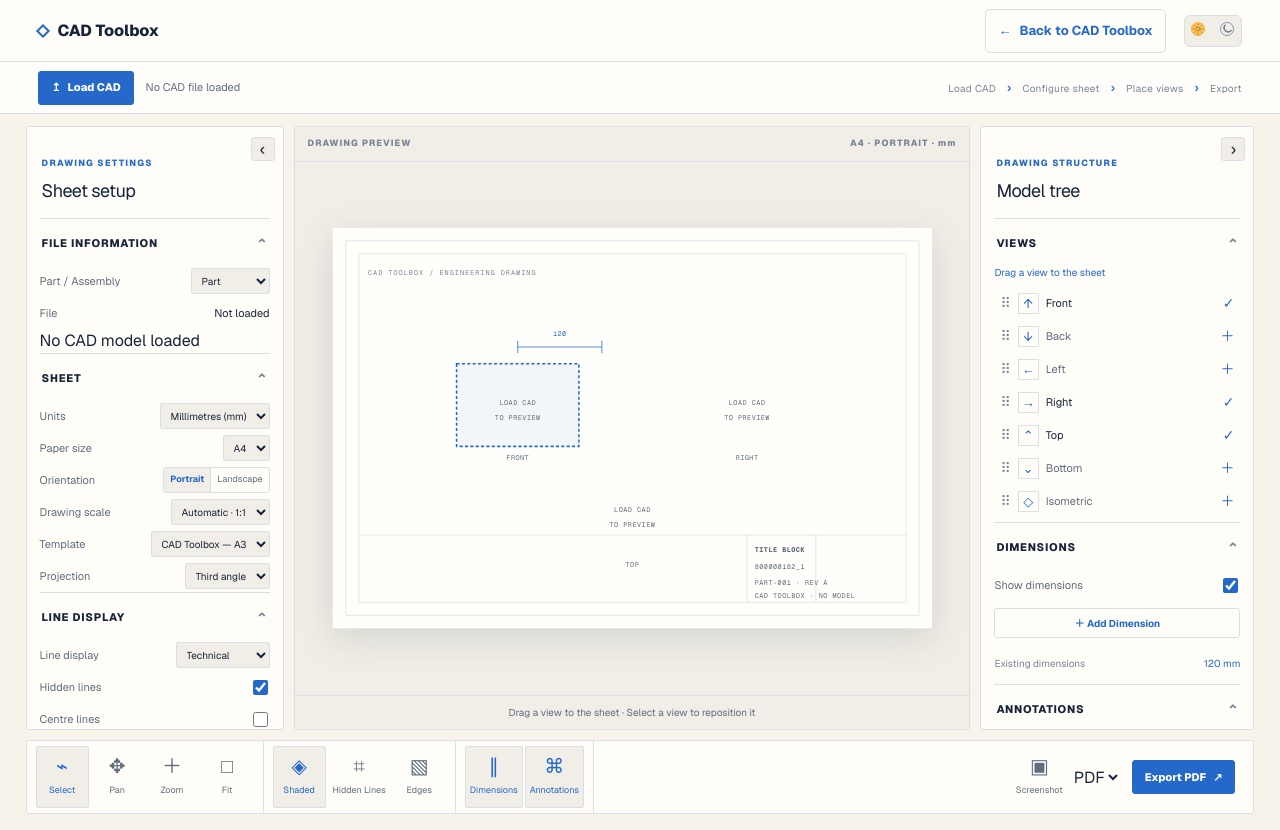
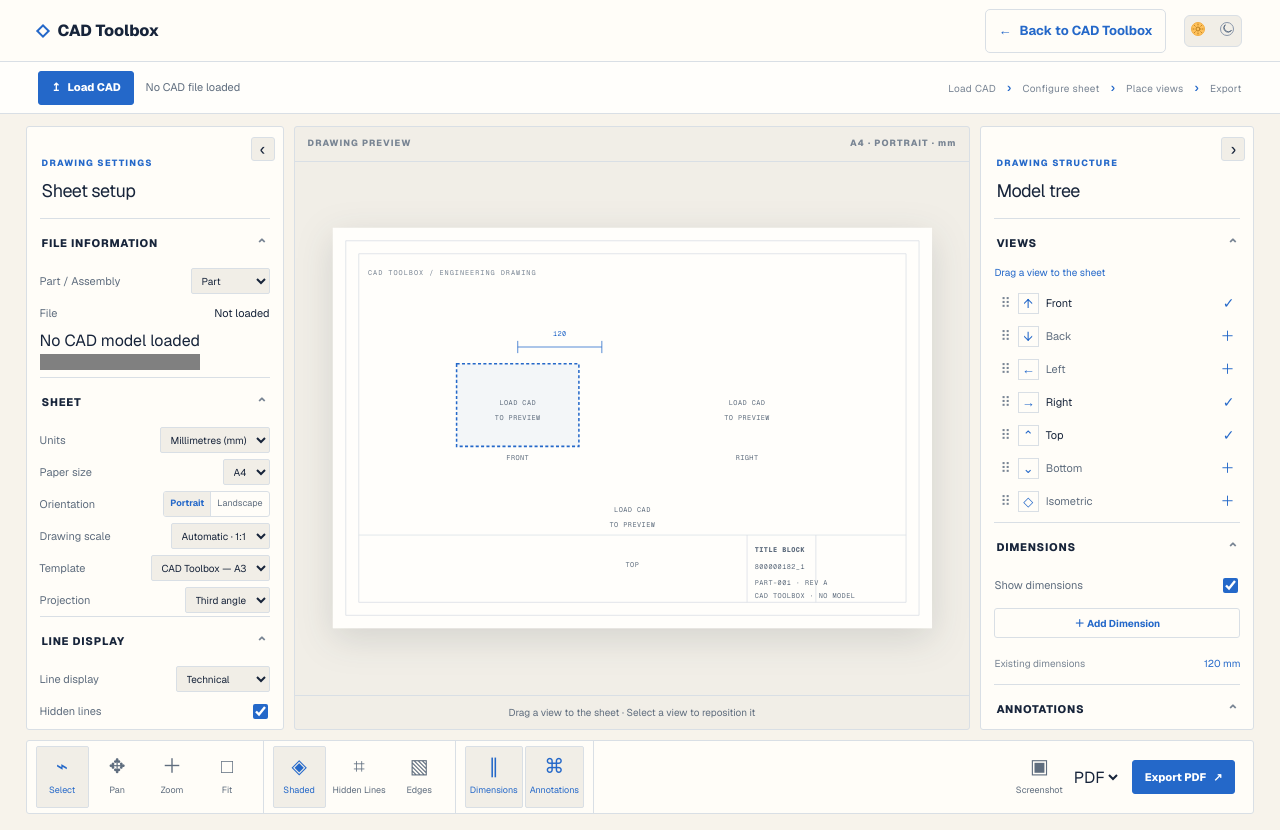
Before and after one commit to mlvnv93/cad-toolbox, a Next.js app in the folder apps/web/: page /draw in a window 1280 px wide. Built offline with nearby package versions, Linux system fonts and the light colour scheme.

Commit message:
feat: add visible STEP load progress

```diff
--- a/apps/web/src/components/drawing/DrawWorkbench.tsx
+++ b/apps/web/src/components/drawing/DrawWorkbench.tsx
@@ -53,7 +53,7 @@
     <div className="drawing-filebar"><label className="drawing-file-button"><span aria-hidden="true">↥</span> Load CAD<input type="file" accept=".step,.stp" onChange={handleFileChange} /></label><span className="drawing-file-name">{file?.name || "No CAD file loaded"}</span><span className="drawing-workflow-hint">Load CAD <b>›</b> Configure sheet <b>›</b> Place views <b>›</b> Export</span></div>
     <div className="drawing-workbench">
       <aside className={`drawing-panel drawing-settings-panel ${leftOpen ? "" : "is-collapsed"}`}><button className="drawing-collapse" type="button" onClick={() => setLeftOpen((open) => !open)} aria-label="Toggle drawing settings">{leftOpen ? "‹" : "›"}</button>{leftOpen && <div className="drawing-panel-content"><div className="drawing-panel-heading"><span className="drawing-panel-kicker">Drawing settings</span><h1>Sheet setup</h1></div>
-        <PanelSection title="File information"><SettingRow label="Part / Assembly"><select><option>Part</option><option>Assembly</option></select></SettingRow><SettingRow label="File"><span className="draw-value">{file?.name || "Not loaded"}</span></SettingRow><div className={`draw-load-status ${loadStatusClass}`} role="status" aria-live="polite"><div className="draw-load-status-row"><span>{loadStatus}</span>{file && <span>{preview ? "100%" : previewError ? "Error" : ""}</span>}</div><div className="draw-load-progress" aria-hidden="true"><span className={preview ? "complete" : previewError ? "failed" : "active"} /></div></div></PanelSection>
+        <PanelSection title="File information"><SettingRow label="Part / Assembly"><select><option>Part</option><option>Assembly</option></select></SettingRow><SettingRow label="File"><span className="draw-value">{file?.name || "Not loaded"}</span></SettingRow><div className={`draw-load-status ${loadStatusClass}`} role="status" aria-live="polite"><div className="draw-load-status-row"><span>{loadStatus}</span>{file && <span>{preview ? "100%" : previewError ? "Error" : ""}</span>}</div><progress className="draw-load-progress" max="100" value={preview ? 100 : previewError ? 0 : undefined} /></div></PanelSection>
         <PanelSection title="Sheet"><SettingRow label="Units"><select><option>Millimetres (mm)</option><option>Inches (in)</option></select></SettingRow><SettingRow label="Paper size"><select value={paperSize} onChange={(event) => setPaperSize(event.target.value)}><option>A4</option><option>A3</option><option>A2</option><option>A1</option></select></SettingRow><SettingRow label="Orientation"><span className="draw-segmented"><button className={orientation === "portrait" ? "is-selected" : ""} type="button" onClick={() => setOrientation("portrait")}>Portrait</button><button className={orientation === "landscape" ? "is-selected" : ""} type="button" onClick={() => setOrientation("landscape")}>Landscape</button></span></SettingRow><SettingRow label="Drawing scale"><select><option>Automatic · 1:1</option><option>1:2</option><option>1:5</option><option>1:10</option><option>2:1</option></select></SettingRow><SettingRow label="Template"><select><option>CAD Toolbox — A3</option><option>Plain sheet</option></select></SettingRow><SettingRow label="Projection"><select value={projectionType} onChange={(event) => setProjectionType(event.target.value)}><option value="THIRD_ANGLE">Third angle</option><option value="FIRST_ANGLE">First angle</option></select></SettingRow></PanelSection>
         <PanelSection title="Line display"><SettingRow label="Line display"><select><option>Technical</option><option>Monochrome</option></select></SettingRow><SettingRow label="Hidden lines"><input type="checkbox" defaultChecked /></SettingRow><SettingRow label="Centre lines"><input type="checkbox" /></SettingRow></PanelSection></div>}</aside>
 
```
